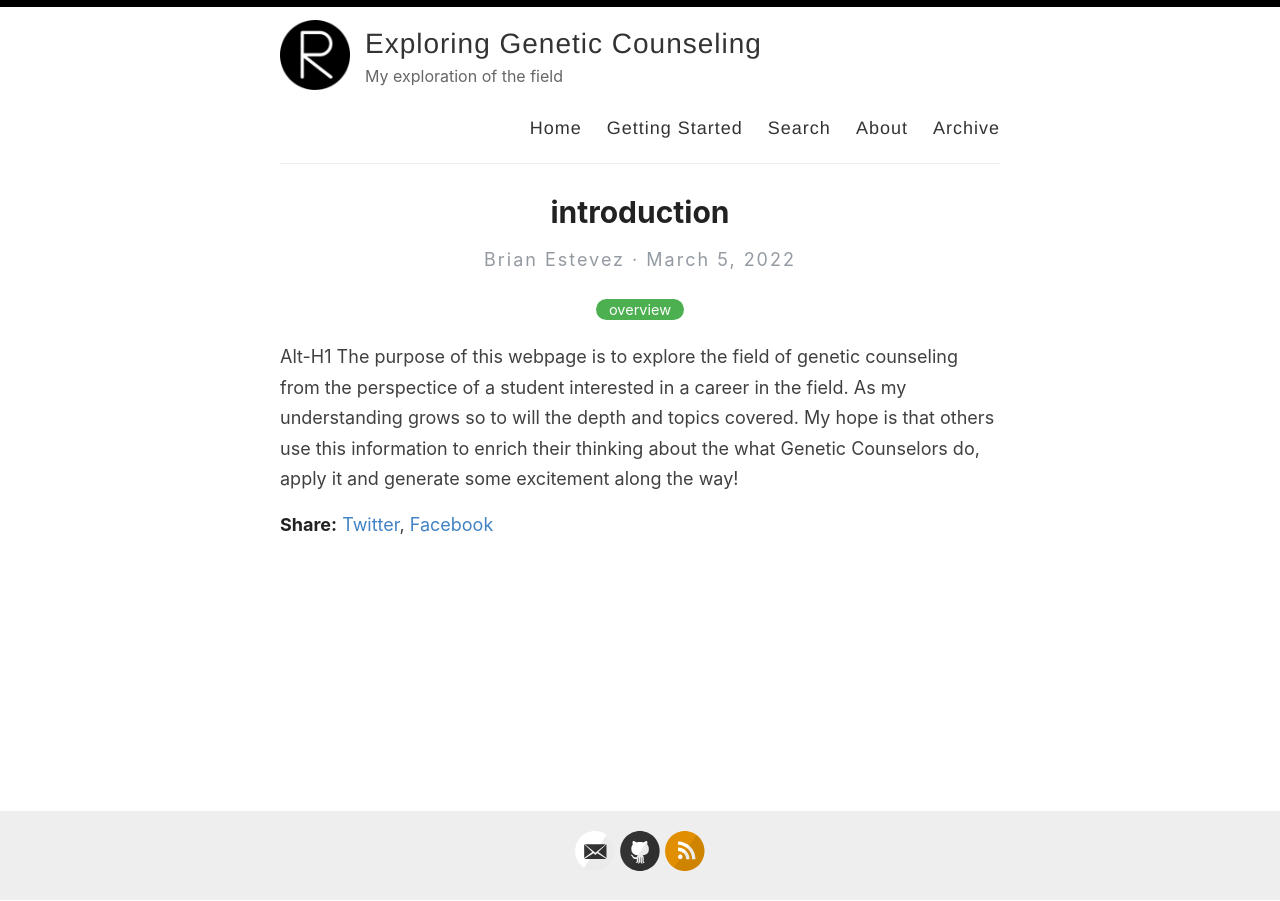
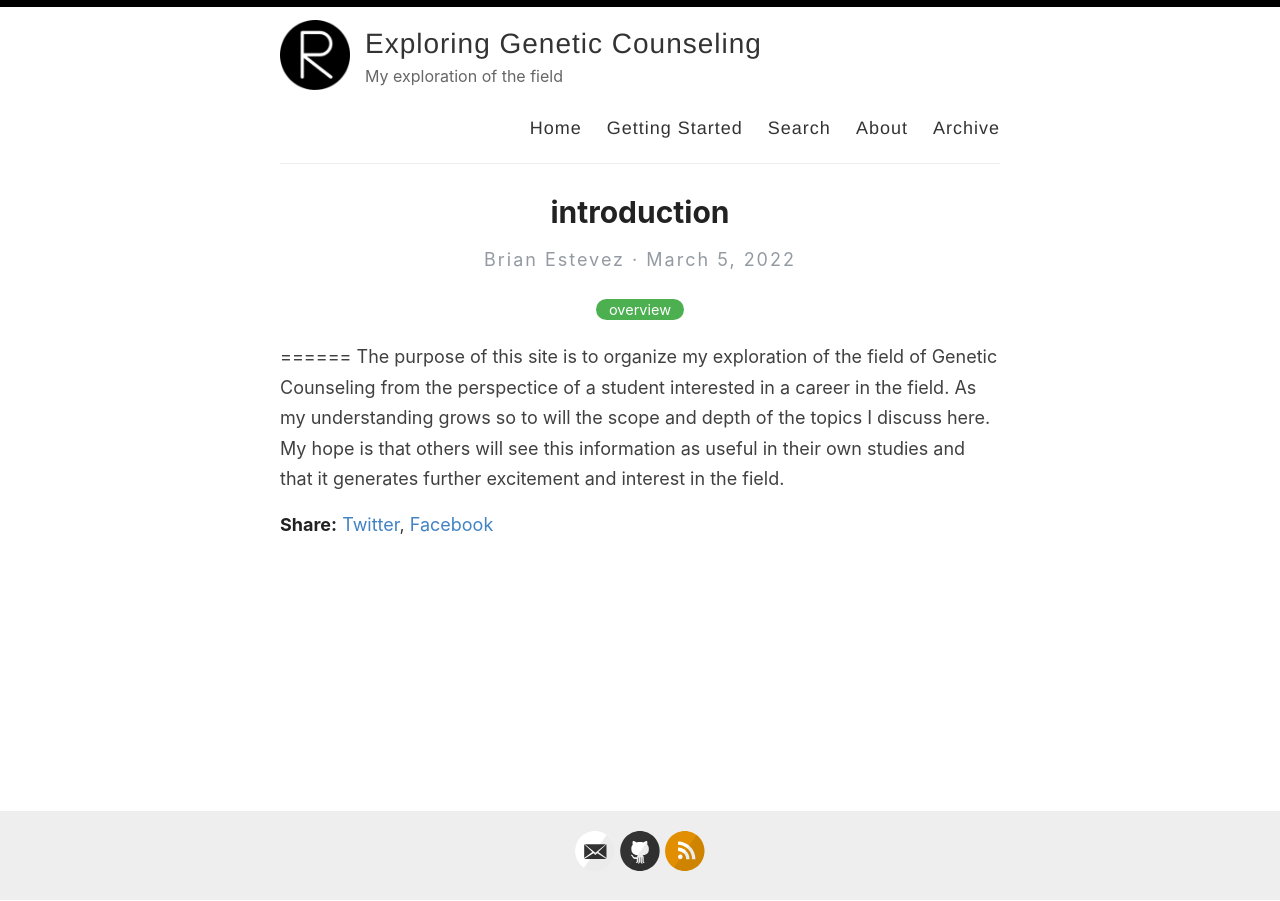
Before and after one commit to estevezb/Exploring-Genetic-Counseling, a Jekyll site: the page built from _posts/2022-03-05-Hello-World.md, in a window 1280 px wide. Built offline with Jekyll 4.4.1, drawn with Linux system fonts in a browser that asks for light colours.

Commit message:
Update 2022-03-05-Hello-World.md

```diff
--- a/_posts/2022-03-05-Hello-World.md
+++ b/_posts/2022-03-05-Hello-World.md
@@ -4,5 +4,6 @@ title: introduction
 category: overview
 ---
 
-Alt-H1
-The purpose of this webpage is to explore the field of genetic counseling from the perspectice of a student interested in a career in the field. As my understanding grows so to will the depth and topics covered. My hope is that others use this information to enrich their thinking about the what Genetic Counselors do, apply it and generate some excitement along the way!
+
+======
+The purpose of this site is to organize my exploration of the field of Genetic Counseling from the perspectice of a student interested in a career in the field. As my understanding grows so to will the scope and depth of the topics I discuss here. My hope is that others will see this information as useful in their own studies and that it generates further excitement and interest in the field.
```
